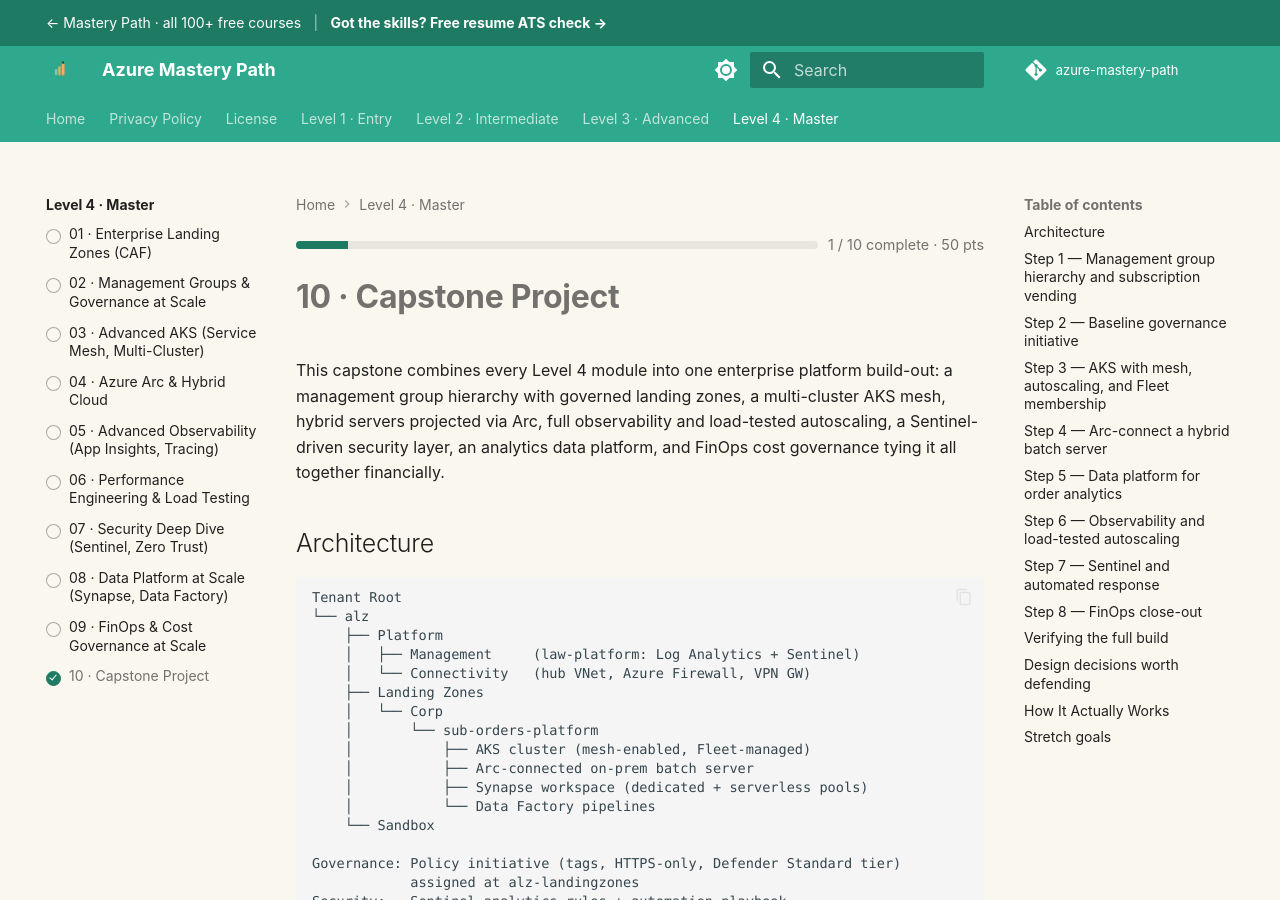
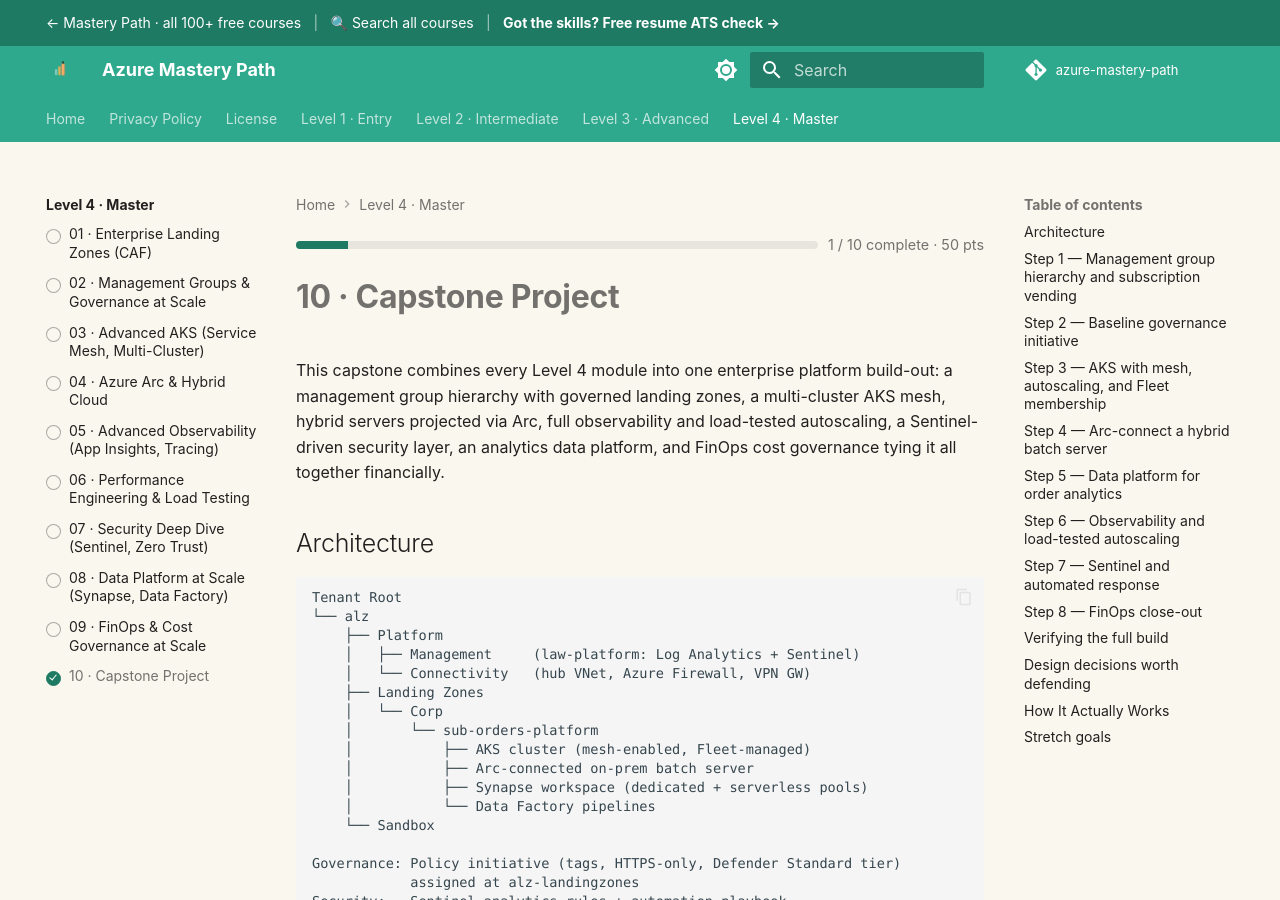
Before and after one commit to SIGILIPELLI/azure-mastery-path, an MkDocs documentation site: the page built from docs/level-4/10-capstone-project.md, in a window 1280 px wide and 900 px high. Built offline with MkDocs 1.6.1 and Material for MkDocs 9.7.7, drawn with Linux system fonts in a browser that asks for light colours; comment, search, counter and statistics services are not loaded.

Commit message:
SEO follow-up and site search link
- Shorter course home titles; unique capstone titles; fixed copied descriptions
- Search all courses link in the top bar

Co-Authored-By: Claude Opus 5.5 <noreply@anthropic.com>

```diff
--- a/docs/overrides/main.html
+++ b/docs/overrides/main.html
@@ -123,6 +123,8 @@
     &larr; Mastery Path &middot; all 100+ free courses
   </a>
   <span style="opacity: .6; margin: 0 .6em;">|</span>
+  <a href="https://learnmasterypath.com/search/" style="color: inherit; text-decoration: none;">&#128269; Search all courses</a>
+  <span style="opacity: .6; margin: 0 .6em;">|</span>
   <a href="https://learnmasterypath.com/resume/" style="color: inherit; font-weight: 700; text-decoration: none;">
     Got the skills? Free resume ATS check &rarr;
   </a>
--- a/docs/overrides/mp_title.html
+++ b/docs/overrides/mp_title.html
@@ -6,6 +6,7 @@
   {%- set base = 'Page not found' -%}{%- set suffixes = [' – ' ~ sn] -%}
 {%- elif page.is_homepage -%}
   {%- set base = page.meta.title if has_meta_title else sn -%}
+  {%- if has_meta_title and base | length > 65 -%}{%- set base = 'Free ' ~ topic ~ ' Course: Beginner to Master' -%}{%- endif -%}
   {%- set suffixes = [' | Mastery Path', ''] if has_meta_title else [' – Free Course, Beginner to Master', ' – Free Course', ''] -%}
 {%- elif page.title == 'Overview' and page.parent -%}
   {%- set base = page.parent.title -%}{%- set suffixes = [' – ' ~ sn, ' – ' ~ topic ~ ' Course', ''] -%}
--- a/mkdocs.yml
+++ b/mkdocs.yml
@@ -56,6 +56,7 @@ extra_css:
 
 extra_javascript:
   - javascripts/progress-tracker.js
+
 
 
 
```
Also changed, not shown: docs/level-1/10-capstone-project.md (+1 -0 lines), docs/level-4/10-capstone-project.md (+1 -0 lines).
